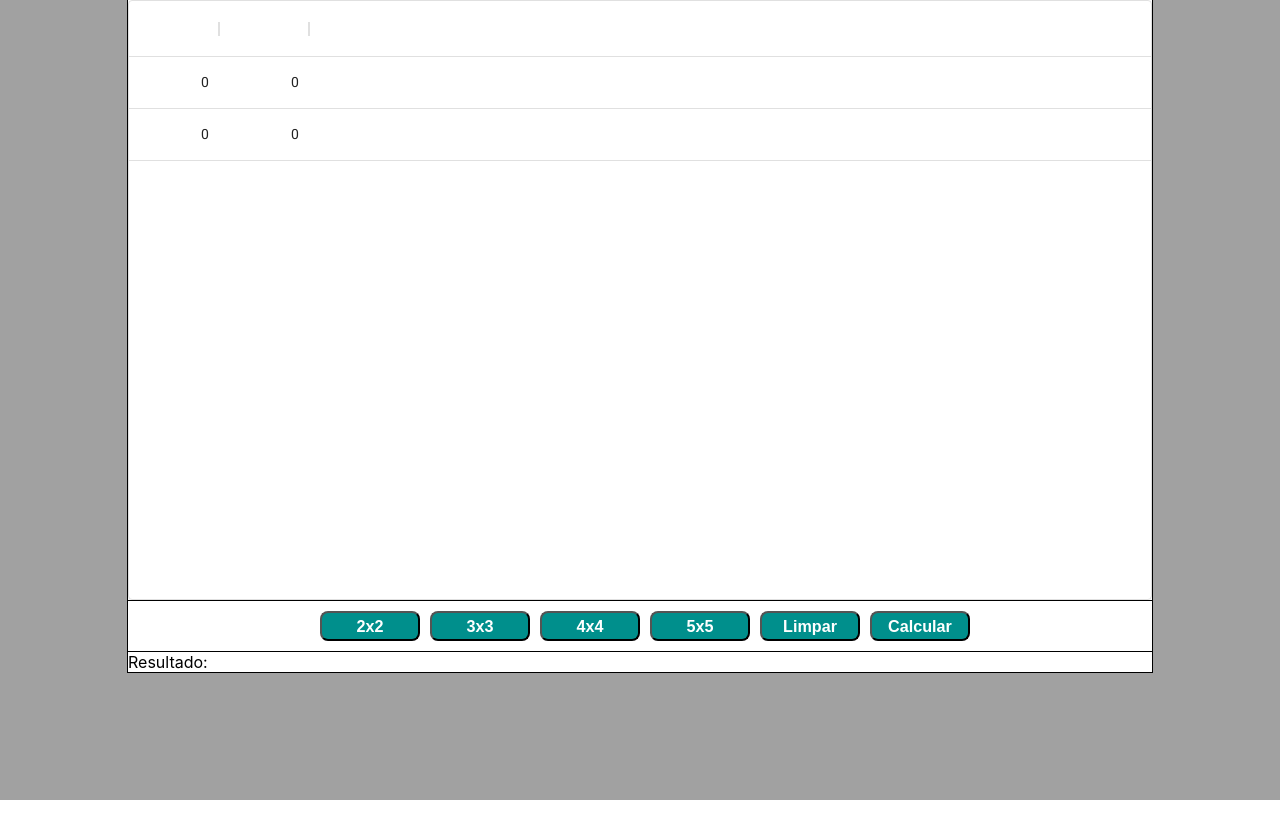
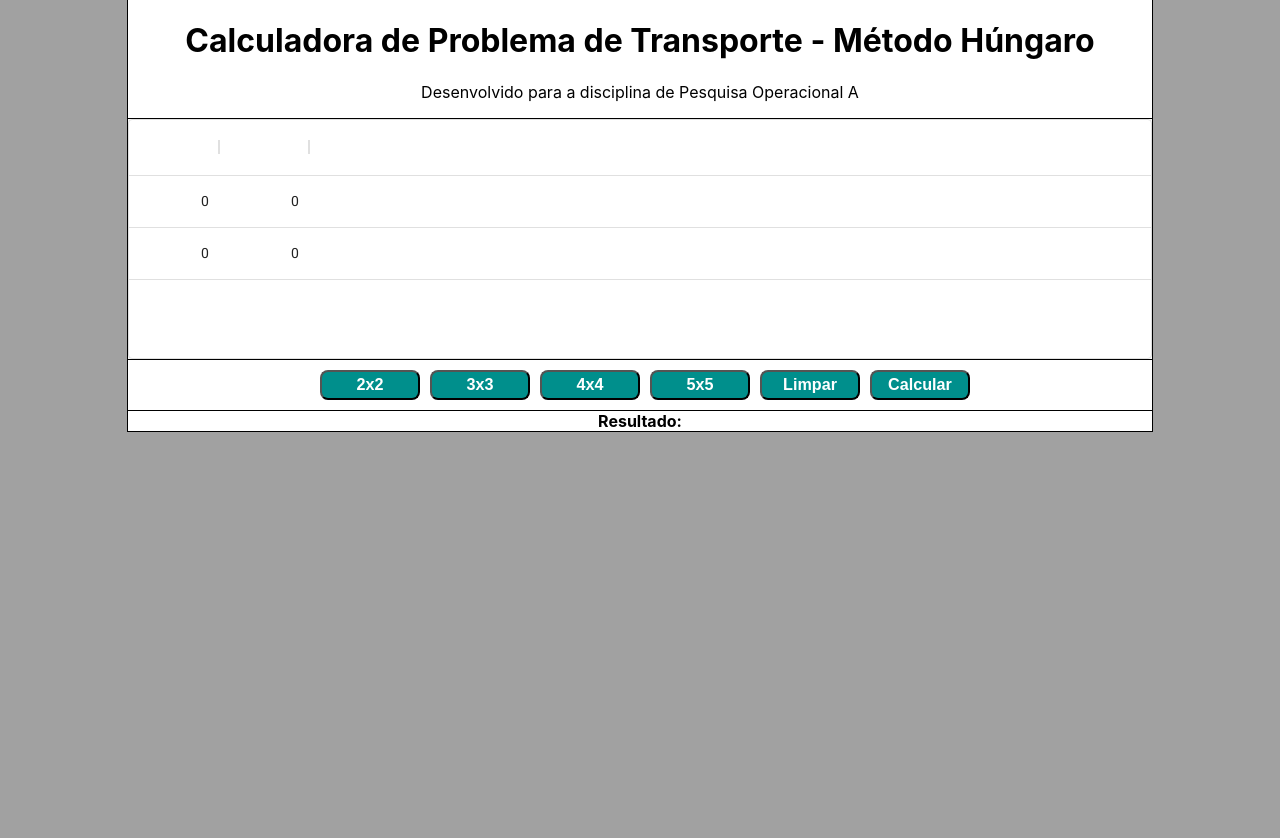
Before and after one commit to wesleysribeiro/calculator-poa, a React (Create React App) app: page / in a window 1280 px wide. Shown: the top 838 px of the page. Before the commit the page ends 800 px from the top, so only its background shows below. Built offline with nearby package versions, Linux system fonts and the light colour scheme.

Commit message:
Add result table

```diff
--- a/src/App.css
+++ b/src/App.css
@@ -1,5 +1,5 @@
 .App {
-	height: 100vh;
+	height: 120vh;
 	background-color: #a1a1a1;
 }
 
@@ -9,8 +9,22 @@
 	align-items: center;
 }
 
+.white-block h1 {
+	text-align: center;
+}
+
+.white-block p {
+	text-align: center;
+}
+
 .user-input-matrix {
 
+}
+
+.result-container {
+	display: flex;
+	flex-direction: column;
+	align-items: center;
 }
 
 .button-panel {
--- a/src/App.js
+++ b/src/App.js
@@ -1,13 +1,16 @@
 import './App.css';
 import React from 'react';
 import Matrix from './Matrix.js';
+import ResultTable from './ResultTable.js';
 
 class App extends React.Component {
   constructor(props) {
     super(props)
     this.state = {
       refresh: false,
-      size: 2
+      size: 2,
+      cost: undefined,
+      resultMatrix: undefined
     }
 
     this.matrix = undefined
@@ -17,8 +20,8 @@ class App extends React.Component {
 
   onClearClicked = () => {
     console.log('Button clear clicked')
-    this.setState({refresh: true})
-    this.matrix = undefined
+    this.setState({refresh: true, cost: undefined, resultMatrix: undefined})
+    //this.matrix = undefined
   }
 
   onCalculateClicked = () => {
@@ -44,6 +47,10 @@ class App extends React.Component {
 
     console.log('total cost:', total);
 
+    this.setState({cost: total, resultMatrix: result})
+
+
+
     var print_res = ''
     for (var i = 0; i < this.size; i++){
       for (var j = 0; j < this.size; j++){
@@ -54,8 +61,6 @@ class App extends React.Component {
 
     print_res+= '\n\nCusto: ' + total;
     window.alert(print_res)
-
-
   }
 
   on2sizeClicked = () => {
@@ -91,11 +96,22 @@ class App extends React.Component {
 
   render = (props) => {
 
+    let cost = null;
+
+    if(this.state.cost != undefined)
+    {
+      cost = (<div>
+        <strong>Custo</strong>: {this.state.cost}
+      </div>)
+    }
+
     return (
-
-
       <div className="App">
         <div className="container">
+          <div className="white-block header">
+              <h1> Calculadora de Problema de Transporte - Método Húngaro </h1>
+              <p> Desenvolvido para a disciplina de Pesquisa Operacional A </p>
+          </div>
           <div className="white-block user-input-matrix">
               <Matrix size={this.size} refresh={this.state.refresh} onMatrixChanged={this.onUserInput}/>
           </div>
@@ -111,7 +127,9 @@ class App extends React.Component {
           </div>
 
           <div className="white-block result-container">
-            Resultado:
+            <strong>Resultado:</strong>
+            <ResultTable matrix={this.state.resultMatrix}/>
+            {cost}
           </div>
         </div>
       </div>
--- a/src/Matrix.js
+++ b/src/Matrix.js
@@ -100,11 +100,22 @@ class Matrix extends React.Component {
 			//this.userInputMatrix = new Array(this.size).map(() => new Array(this.size));
 		}
 
+		let height = 60;
+
+		switch(this.size)
+		{
+			case 2:
+				height -= 10;
+			case 3:
+				height -= 10;
+			case 4:
+				height -= 10;
+		}
+
 		return (
-				   <div style={{ height: '75vh', width: '100%' }}>
+				   <div style={{ height: height.toString() + "vh", width: '100%' }}>
   						<DataGrid rows={this.rows} columns={this.columns} pageSize={20}
-  							hideFooterPagination
-  							hideFooterSelectedRowCount
+  							hideFooter
   							disableColumnMenu
   							isCellEditable={(params) => {
   								return !(params.field === "demanda" && params.row.id === this.size) ;
--- /dev/null
+++ b/src/ResultTable.css
@@ -0,0 +1,3 @@
+.result-table-container {
+
+}
--- /dev/null
+++ b/src/ResultTable.js
@@ -0,0 +1,79 @@
+import React from 'react';
+import { makeStyles } from '@material-ui/core/styles';
+import Table from '@material-ui/core/Table';
+import TableBody from '@material-ui/core/TableBody';
+import TableCell from '@material-ui/core/TableCell';
+import TableContainer from '@material-ui/core/TableContainer';
+import TableHead from '@material-ui/core/TableHead';
+import TableRow from '@material-ui/core/TableRow';
+import Paper from '@material-ui/core/Paper';
+import './ResultTable.css'
+
+const useStyles = makeStyles({
+  table: {
+    minWidth: 650,
+  },
+});
+
+
+
+class ResultTable extends React.Component {
+	constructor(props) {
+		super(props)
+	}
+
+	constructTableFromMatrix = (matrix) => {
+		if(!matrix || matrix.length === 0)
+			return null;
+
+		let ret = (
+			<div className="result-table-container" style={{width: "70%"}}>
+				<TableContainer component={Paper}>
+					<Table>
+						<TableBody>
+							{
+								matrix.map(item => {
+									return (
+										<TableRow key={item}>
+											{item.map(number => <TableCell>{number}</TableCell>)}
+										</TableRow>
+									)
+								})
+							}
+						</TableBody>
+					</Table>
+				</TableContainer>
+			</div>
+		);
+		return ret;
+	}
+
+	render = () => {
+		const table = this.constructTableFromMatrix(this.props.matrix);
+
+		return table;
+
+		return (
+			<div className="result-table-container" style={{width: "70%"}}>
+				<TableContainer component={Paper}>
+					<Table>
+						<TableHead>
+							<TableRow>
+								<TableCell>Test</TableCell>
+								<TableCell>Test2</TableCell>
+							</TableRow>
+						</TableHead>
+						<TableBody>
+							<TableRow key={"tessting"}>
+								<TableCell>Col1</TableCell>
+								<TableCell>Col2</TableCell>
+							</TableRow>
+						</TableBody>
+					</Table>
+				</TableContainer>
+			</div>
+		)
+	}
+};
+
+export default ResultTable;
```
Lines whose indentation alone changed are shown as unchanged.
